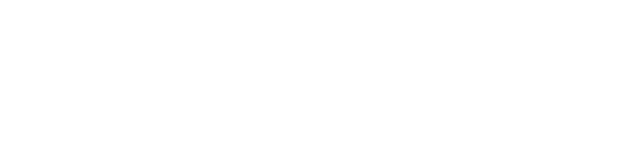
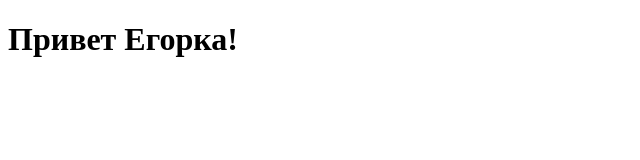
Before and after one commit to gavriushkinegor/Figma-practice-1, a plain HTML site: page Index.html in a window 1280 px wide. Shown: the whole page, without its empty margins (0-640 px from the left). Drawn offline with Linux system fonts and the light colour scheme.

Commit message:
Added some stuff

```diff
--- a/Index.html
+++ b/Index.html
@@ -1,12 +1,18 @@
 <!DOCTYPE html>
 <html lang="en">
+
 <head>
     <meta charset="UTF-8">
     <meta name="viewport" content="width=device-width, initial-scale=1.0">
     <link rel="stylesheet" href="/css/style.css">
     <title>Document</title>
 </head>
+
 <body>
+    <h1>
+        Привет Егорка!
+    </h1>
 
 </body>
+
 </html>
```
